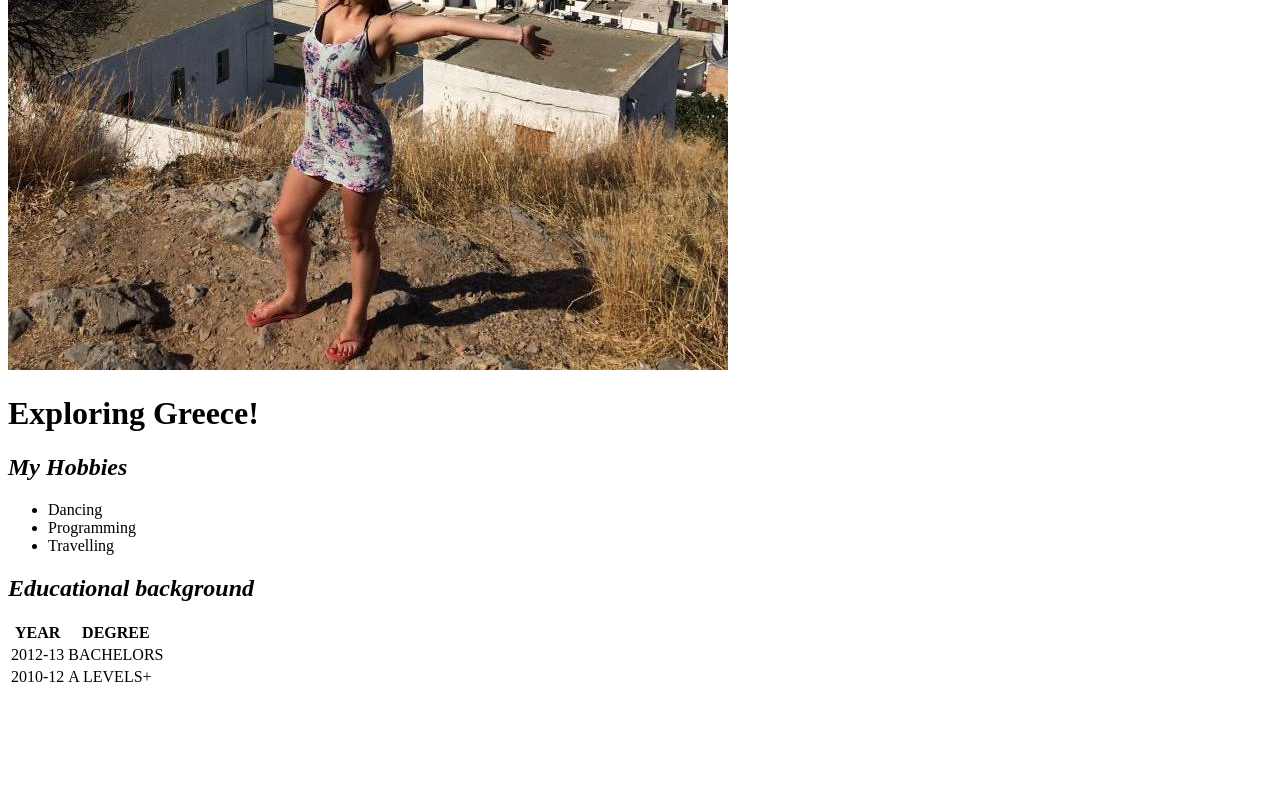
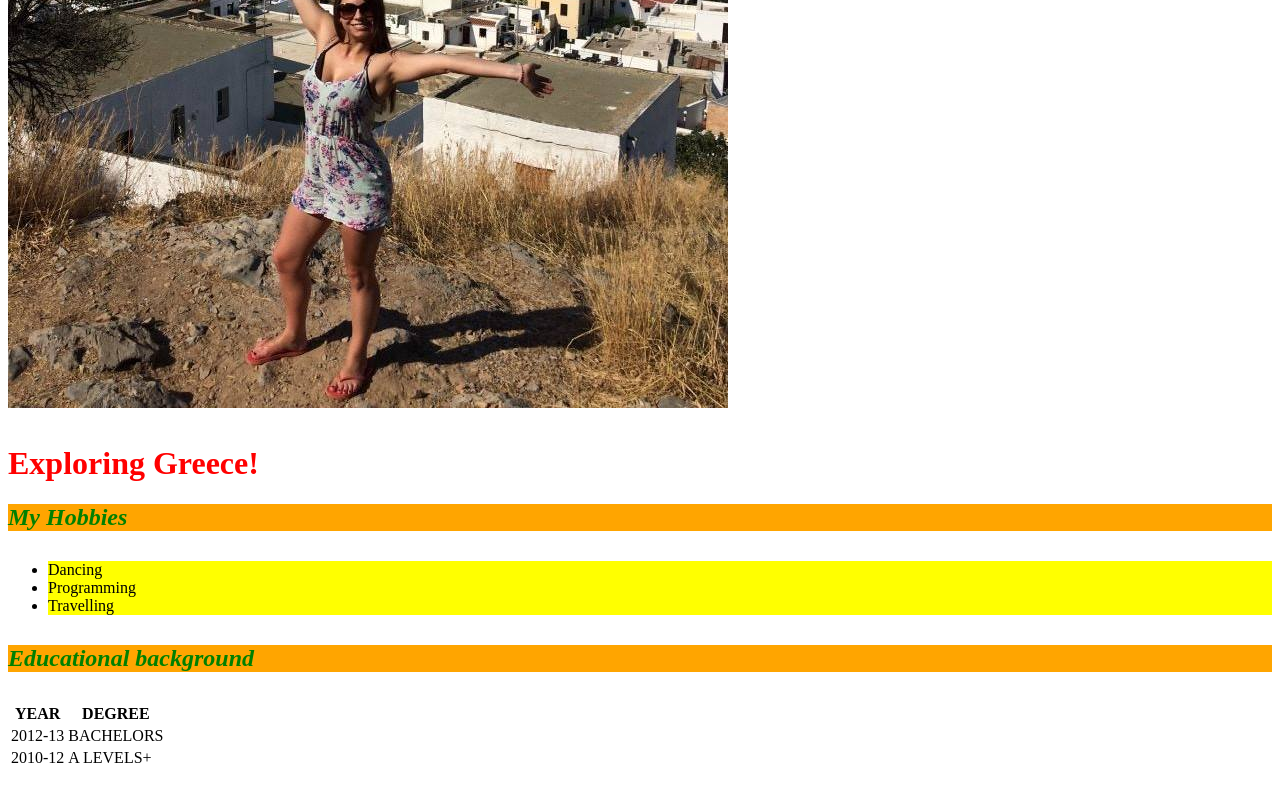
Before and after one commit to AuroraJustice/aurorajustice, a plain HTML site: page index.html in a window 1280 px wide. Shown: the part 464-1264 px from the top of the page. Before the commit the page ends 1169 px from the top, so only its background shows below. Drawn offline with Linux system fonts and the light colour scheme.

Commit message:
Added stylesheet from tutorial 2

```diff
--- a/index.html
+++ b/index.html
@@ -2,6 +2,7 @@
 <html>
 <head>
      <title>My first webpage</title>
+             <link rel="stylesheet" type="text/css"href="stylesheets/home.css">
 </head>
 
 <body>
--- /dev/null
+++ b/stylesheets/home.css
@@ -0,0 +1,20 @@
+h1 {
+	color: red;
+}
+p {
+	color: blue;
+	font-family: 'helvetica';
+	font-size: 30px;
+}
+
+ul li {
+	background-color: yellow;
+
+}
+
+
+
+h2 {
+color: green;
+background-color: orange;
+}
```
